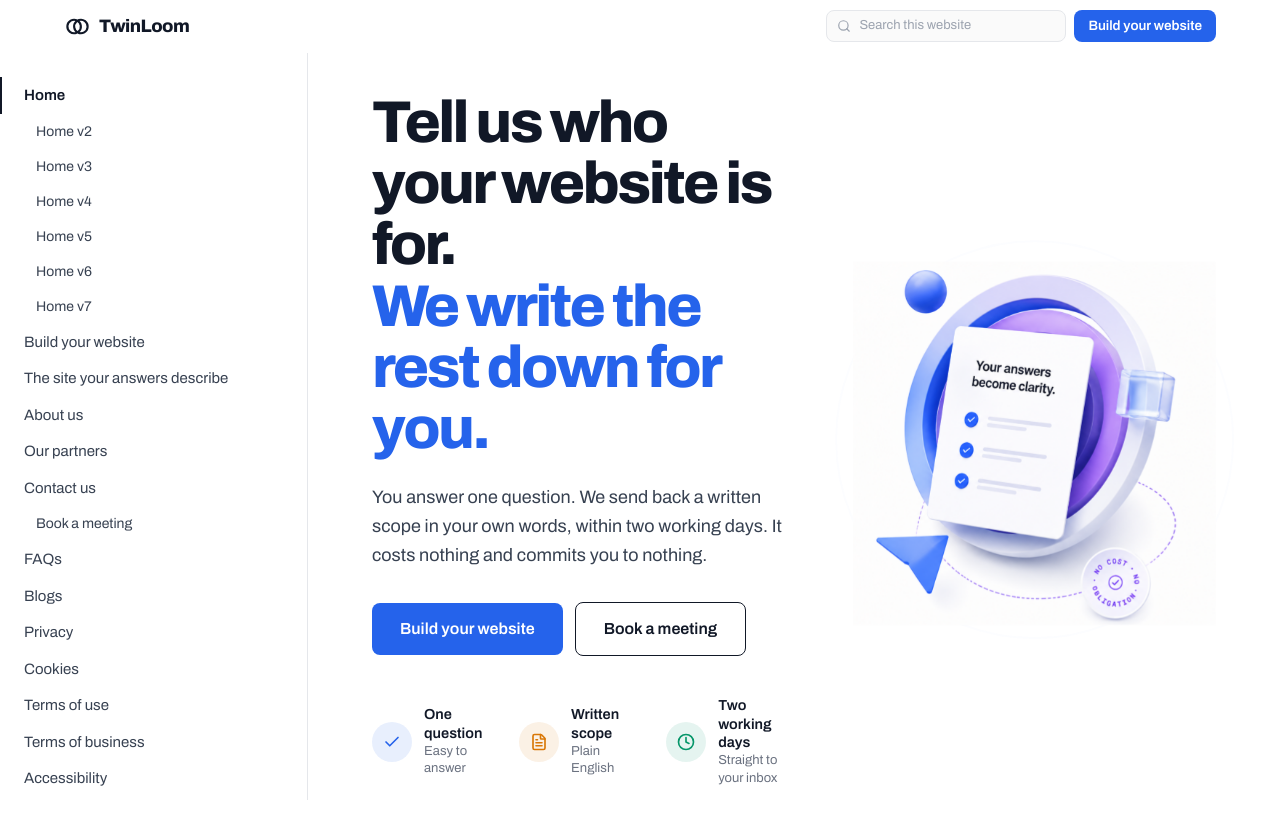
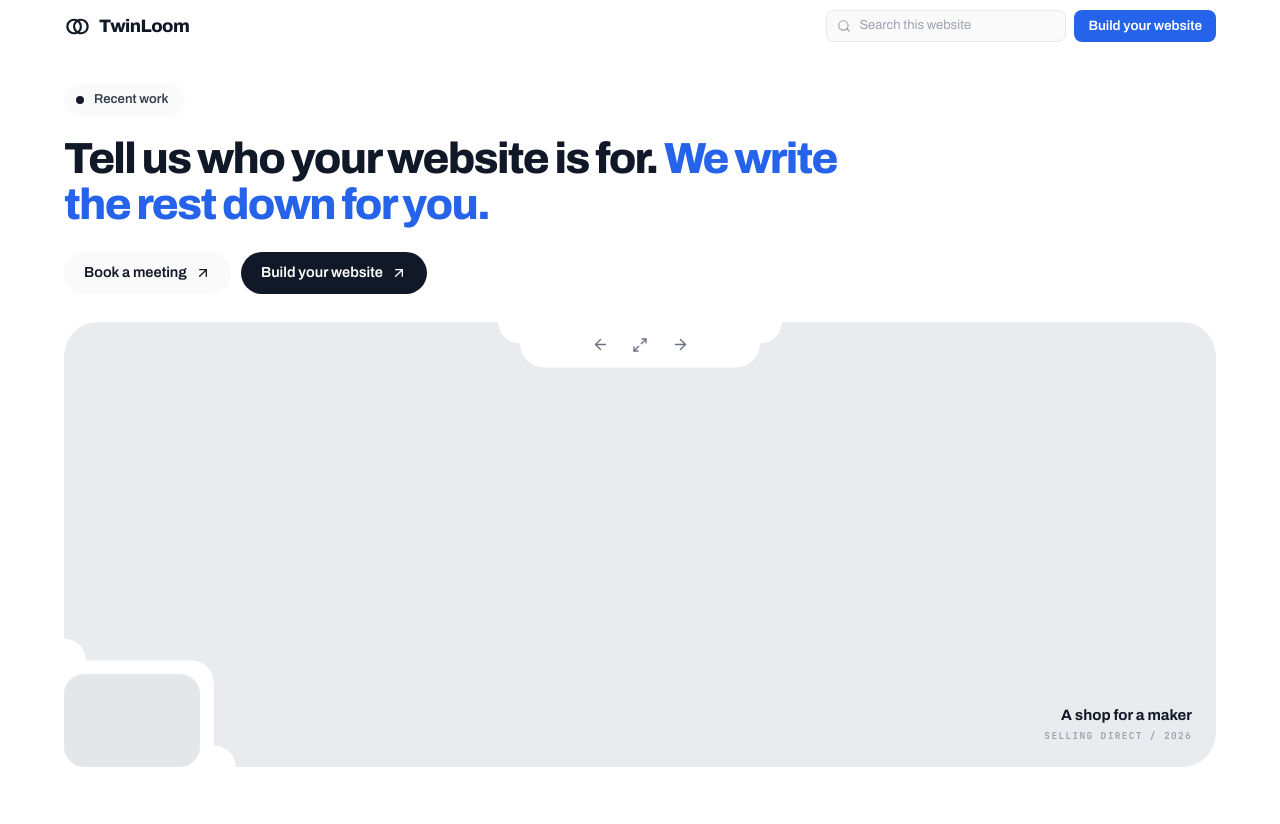
Before and after one commit to ayodhbhojithh/twinloom, a Next.js app: page / in a window 1280 px wide. Shown: the top 824 px of the page. After the commit the page ends 800 px from the top, so only its background shows below. Built offline with nearby package versions, Linux system fonts and the light colour scheme.

Commit message:
Refactor landing page by renaming HomePage to LandingPage and updating its layout. Remove Home v7 page and adjust SiteShell to exclude the rail for the landing page. Update ROUTES to reflect changes and ensure consistent navigation across home variants.

```diff
--- /dev/null
+++ b/app/home-v1/page.tsx
@@ -0,0 +1,14 @@
+import type { Metadata } from "next";
+
+import { Hero } from "@/components/home/hero";
+import { SITE } from "@/lib/site";
+
+export const metadata: Metadata = {
+  title: "Home v1",
+  description: SITE.description,
+};
+
+/** The first version, kept beside the others now that v7 has the front door. */
+export default function HomeV1Page() {
+  return <Hero />;
+}
--- a/app/home-v7/page.tsx
+++ /dev/null
@@ -1,80 +0,0 @@
-import type { Metadata } from "next";
-import Link from "next/link";
-import { ArrowUpRight } from "lucide-react";
-
-import { NotchedCard } from "@/components/home/notched-card";
-import { ROUTES, SITE } from "@/lib/site";
-
-export const metadata: Metadata = {
-  title: "Home v7",
-  description: SITE.description,
-};
-
-/**
- * Home v7.
- *
- * One card holding almost the whole screen, with the controls and the next
- * project standing in cuts taken out of it rather than laid on top. The words
- * sit in a band above it, kept deliberately short: the card is the page, and a
- * headline competing with it would leave two things half read.
- *
- * The cuts curve outward where they meet the card's edge. That is the only part
- * of this that is difficult, and it is the only part that makes the card read as
- * a surface rather than as three rectangles overlapping.
- */
-export default function HomeV7Page() {
-  const at = SITE.tagline.indexOf(". ");
-  const claim = at > -1 ? SITE.tagline.slice(0, at + 1) : SITE.tagline;
-  const promise = at > -1 ? SITE.tagline.slice(at + 2) : "";
-
-  return (
-    <section className="flex h-[var(--stage)] flex-col overflow-clip py-8">
-      <div className="page-frame mx-auto flex w-full max-w-wide shrink-0 flex-wrap items-end justify-between gap-x-12 gap-y-6">
-        <div className="min-w-0">
-          <p className="rise inline-flex items-center gap-2.5 rounded-pill bg-well py-1.5 pr-4 pl-3 text-[13px] font-semibold text-body">
-            <span aria-hidden className="size-2 rounded-pill bg-ink" />
-            Recent work
-          </p>
-
-          <h1
-            style={{ "--in": "90ms" } as React.CSSProperties}
-            className="rise mt-5 max-w-[24ch] text-[clamp(28px,3.2vw,46px)] leading-[1.06] font-extrabold tracking-[-0.04em] text-ink"
-          >
-            {claim}
-            {promise ? <span className="text-active"> {promise}</span> : null}
-          </h1>
-        </div>
-
-        <div
-          style={{ "--in": "220ms" } as React.CSSProperties}
-          className="rise flex flex-wrap items-center gap-2.5"
-        >
-          <Link
-            href={ROUTES.book}
-            className="group inline-flex items-center gap-2 rounded-pill bg-well px-5 py-2.5 text-[14.5px] font-semibold text-ink transition-colors hover:bg-hair"
-          >
-            Book a meeting
-            <ArrowUpRight
-              aria-hidden
-              className="size-4 transition-transform group-hover:translate-x-0.5 group-hover:-translate-y-0.5"
-            />
-          </Link>
-          <Link
-            href={ROUTES.build}
-            className="group inline-flex items-center gap-2 rounded-pill bg-ink px-5 py-2.5 text-[14.5px] font-semibold text-white transition-opacity hover:opacity-85"
-          >
-            Build your website
-            <ArrowUpRight
-              aria-hidden
-              className="size-4 transition-transform group-hover:translate-x-0.5 group-hover:-translate-y-0.5"
-            />
-          </Link>
-        </div>
-      </div>
-
-      <div className="page-frame mx-auto mt-7 w-full max-w-wide min-h-0 flex-1">
-        <NotchedCard className="h-full w-full" />
-      </div>
-    </section>
-  );
-}
--- a/app/page.tsx
+++ b/app/page.tsx
@@ -1,27 +1,90 @@
 import type { Metadata } from "next";
+import Link from "next/link";
+import { ArrowUpRight } from "lucide-react";
 
-import { Hero } from "@/components/home";
-import { SITE } from "@/lib/site";
+import { NotchedCard } from "@/components/home/notched-card";
+import { ROUTES, SITE } from "@/lib/site";
 
 export const metadata: Metadata = {
   /* `absolute` because the layout appends the company name to every title, and
      this one is the company name. */
   title: { absolute: SITE.name },
-  description:
-    "Tell us who your website is for and we write the rest down for you. One question, a written scope back within two working days, and no obligation.",
+  description: SITE.description,
 };
 
 /**
- * Home.
+ * The landing page.
  *
- * Not a `PageShell`. Every other screen here is a document, with a reading
- * measure, a section index and a previous/next pair at the foot of it. This one
- * is a single claim on a single screen, and it wants none of that furniture.
+ * One card holding almost the whole screen, with the controls and the next
+ * project standing in cuts taken out of it rather than laid on top. The words
+ * sit in a band above it, kept deliberately short: the card is the page, and a
+ * headline competing with it would leave two things half read.
  *
- * Nothing under the fold either, and no footer: the whole page is the screen, so
- * anything below it would only be there to be scrolled past. `SiteShell` leaves
- * the footer off this route for that reason.
+ * The cuts curve outward where they meet the card's edge. That is the only part
+ * of this that is difficult, and it is the only part that makes the card read as
+ * a surface rather than as three rectangles overlapping.
+ *
+ * This is the one screen without the rail. It is a front door rather than a page
+ * of the site, and a list of forty other pages beside a front door is a corridor
+ * with a doormat in it. The rail arrives the moment somebody goes through.
+ *
+ * It is also the one screen with no measure on it. Every other page caps its
+ * content so a line of prose stays readable; there is no prose here, so the card
+ * takes the window and leaves only the page gutter at each side.
  */
-export default function HomePage() {
-  return <Hero />;
+export default function LandingPage() {
+  const at = SITE.tagline.indexOf(". ");
+  const claim = at > -1 ? SITE.tagline.slice(0, at + 1) : SITE.tagline;
+  const promise = at > -1 ? SITE.tagline.slice(at + 2) : "";
+
+  return (
+    <section className="flex h-[var(--stage)] flex-col overflow-clip py-8">
+      <div className="page-frame flex w-full shrink-0 flex-wrap items-end justify-between gap-x-12 gap-y-6">
+        <div className="min-w-0">
+          <p className="rise inline-flex items-center gap-2.5 rounded-pill bg-well py-1.5 pr-4 pl-3 text-[13px] font-semibold text-body">
+            <span aria-hidden className="size-2 rounded-pill bg-ink" />
+            Recent work
+          </p>
+
+          <h1
+            style={{ "--in": "90ms" } as React.CSSProperties}
+            className="rise mt-5 max-w-[30ch] text-[clamp(28px,3.4vw,52px)] leading-[1.06] font-extrabold tracking-[-0.04em] text-ink"
+          >
+            {claim}
+            {promise ? <span className="text-active"> {promise}</span> : null}
+          </h1>
+        </div>
+
+        <div
+          style={{ "--in": "220ms" } as React.CSSProperties}
+          className="rise flex flex-wrap items-center gap-2.5"
+        >
+          <Link
+            href={ROUTES.book}
+            className="group inline-flex items-center gap-2 rounded-pill bg-well px-5 py-2.5 text-[14.5px] font-semibold text-ink transition-colors hover:bg-hair"
+          >
+            Book a meeting
+            <ArrowUpRight
+              aria-hidden
+              className="size-4 transition-transform group-hover:translate-x-0.5 group-hover:-translate-y-0.5"
+            />
+          </Link>
+          <Link
+            href={ROUTES.build}
+            className="group inline-flex items-center gap-2 rounded-pill bg-ink px-5 py-2.5 text-[14.5px] font-semibold text-white transition-opacity hover:opacity-85"
+          >
+            Build your website
+            <ArrowUpRight
+              aria-hidden
+              className="size-4 transition-transform group-hover:translate-x-0.5 group-hover:-translate-y-0.5"
+            />
+          </Link>
+        </div>
+      </div>
+
+      <div className="page-frame mt-7 min-h-0 w-full flex-1">
+        <NotchedCard className="h-full w-full" />
+      </div>
+    </section>
+  );
 }
--- a/components/layout/site-shell.tsx
+++ b/components/layout/site-shell.tsx
@@ -17,12 +17,12 @@ import { SiteRail } from "./site-rail";
  */
 const NO_FOOTER: readonly string[] = [
   ROUTES.home,
+  ROUTES.homeV1,
   ROUTES.homeV2,
   ROUTES.homeV3,
   ROUTES.homeV4,
   ROUTES.homeV5,
   ROUTES.homeV6,
-  ROUTES.homeV7,
 ];
 
 /**
@@ -44,7 +44,10 @@ export function SiteShell({ children }: { children: React.ReactNode }) {
       <SiteHeader />
 
       <div className="flex flex-1 items-start">
-        <SiteRail />
+        {/* The landing page has no rail. It is a front door rather than a page
+            of the site, and a list of every other page beside a front door is a
+            corridor with a doormat in it. Everything reached from it has one. */}
+        {pathname === ROUTES.home ? null : <SiteRail />}
 
         <div className="flex min-w-0 flex-1 flex-col">
           <main className="flex-1">{children}</main>
--- a/lib/site.ts
+++ b/lib/site.ts
@@ -25,13 +25,13 @@ export const SITE = {
 
 export const ROUTES = {
   home: "/",
-  /* Two more home pages, kept beside the first so they can be compared. */
+  /* The other home pages, kept beside the landing one so they can be compared. */
+  homeV1: "/home-v1",
   homeV2: "/home-v2",
   homeV3: "/home-v3",
   homeV4: "/home-v4",
   homeV5: "/home-v5",
   homeV6: "/home-v6",
-  homeV7: "/home-v7",
   build: "/build",
   site: "/your-site",
 
@@ -107,12 +107,12 @@ export const RAIL_PAGES: readonly RailPage[] = [
     label: "Home",
     href: ROUTES.home,
     children: [
+      { label: "Home v1", href: ROUTES.homeV1 },
       { label: "Home v2", href: ROUTES.homeV2 },
       { label: "Home v3", href: ROUTES.homeV3 },
       { label: "Home v4", href: ROUTES.homeV4 },
       { label: "Home v5", href: ROUTES.homeV5 },
       { label: "Home v6", href: ROUTES.homeV6 },
-      { label: "Home v7", href: ROUTES.homeV7 },
     ],
   },
   { label: "Build your website", href: ROUTES.build },
```
